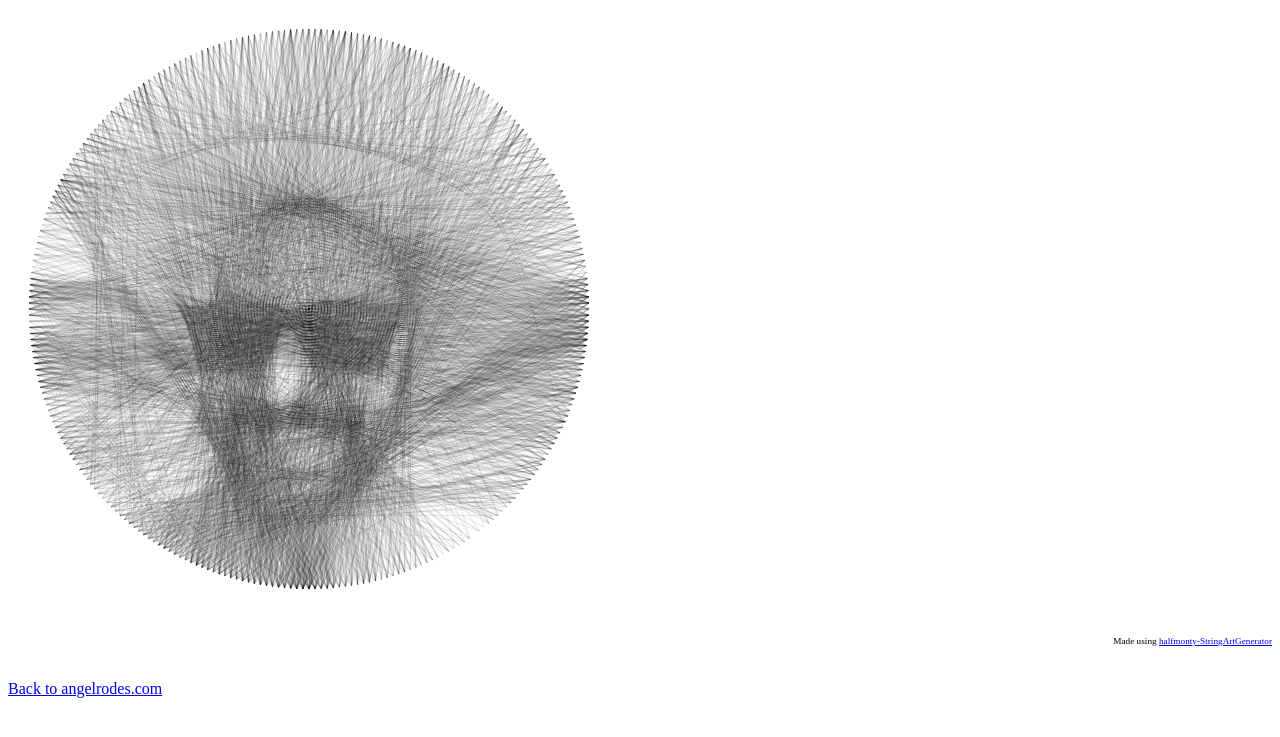
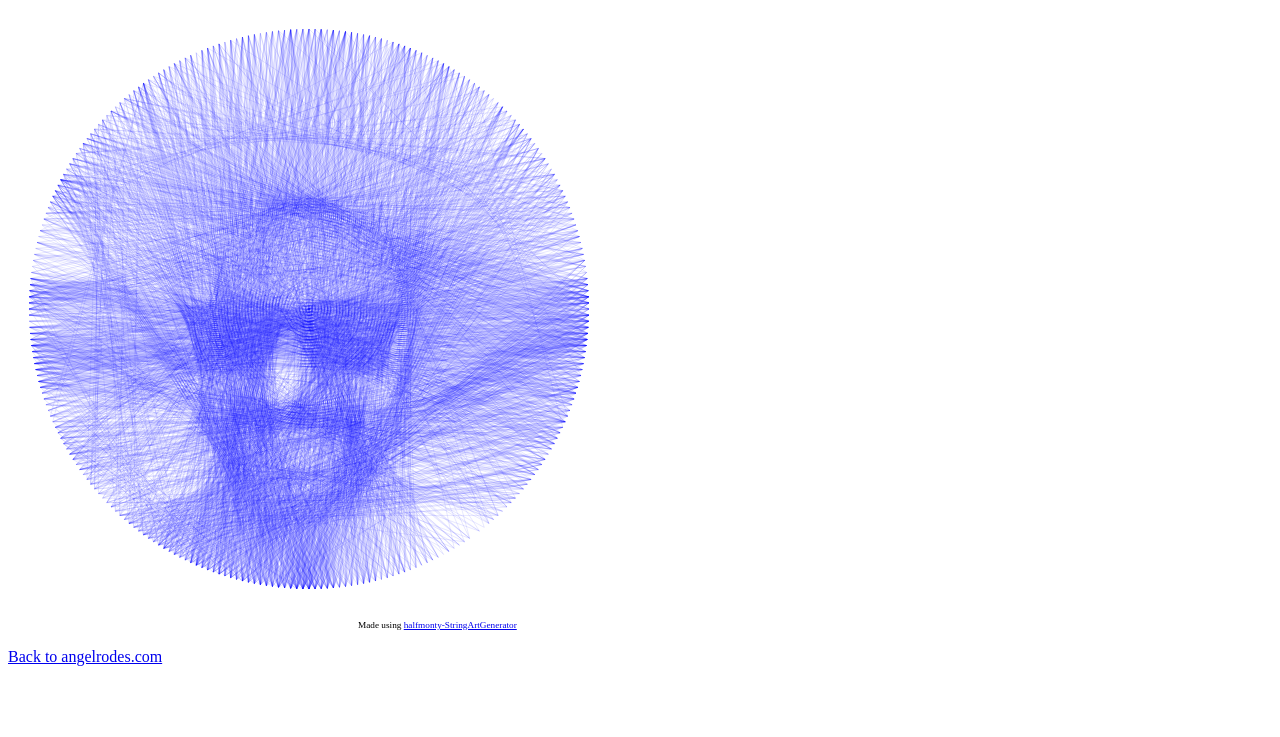
Before and after one commit to angelrodes/angelrodes.github.io, a Jekyll site: the page stringme/stringme.html, which Jekyll copies as it is, in a window 1280 px wide. Shown: the top 737 px of the page. Built offline with Jekyll 4.4.1, drawn with Linux system fonts in a browser that asks for light colours.

Commit message:
Update stringme.html

```diff
--- a/stringme/stringme.html
+++ b/stringme/stringme.html
@@ -88,9 +88,9 @@
     </br>
         <table width="100%" cellpadding="0" cellspacing="0">
         <tr>
-            <td width="600"></td> <!-- Empty cell to create 600px space -->
-            <td align="right">
-                  <p><small><small><small>Made using <a href="https://halfmonty.github.io/StringArtGenerator/">halfmonty-StringArtGenerator</a>    </small></small></small></p>
+            <td width="350"></td> <!-- Empty cell to create space -->
+            <td align="left">
+                  <small><small><small>Made using <a href="https://halfmonty.github.io/StringArtGenerator/">halfmonty-StringArtGenerator</a>    </small></small></small>
             </td>
         </tr>
     </table>
```
Also changed, not shown: other parts of stringme/stringme.html (+1 -1 lines).
